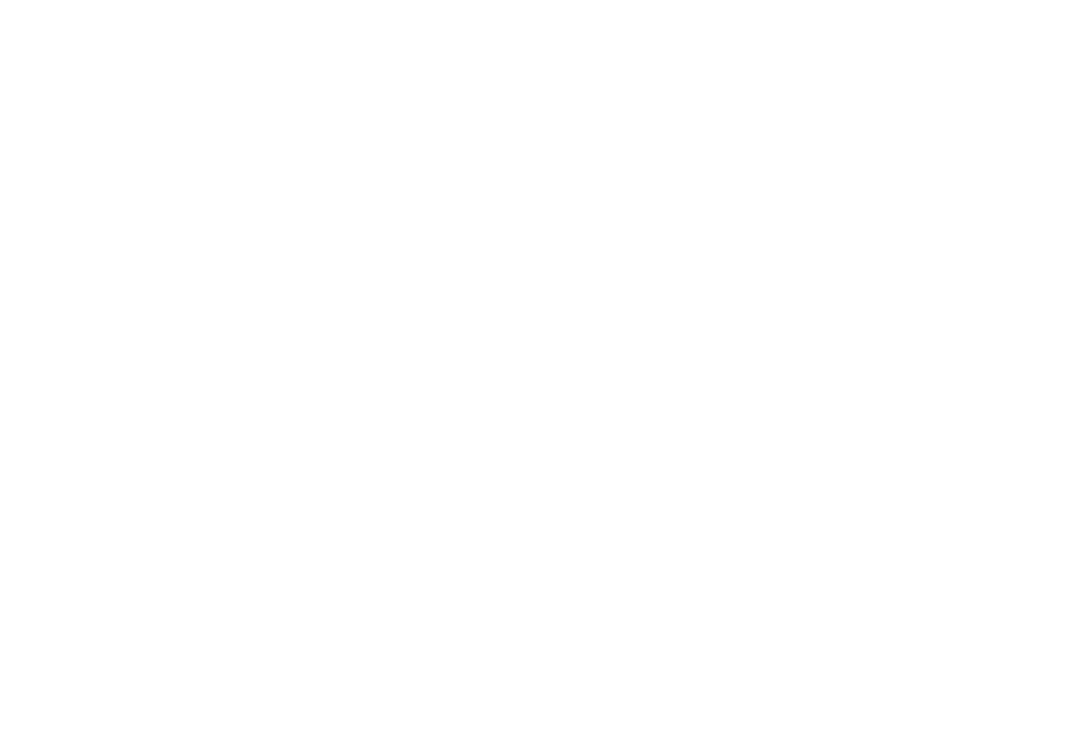
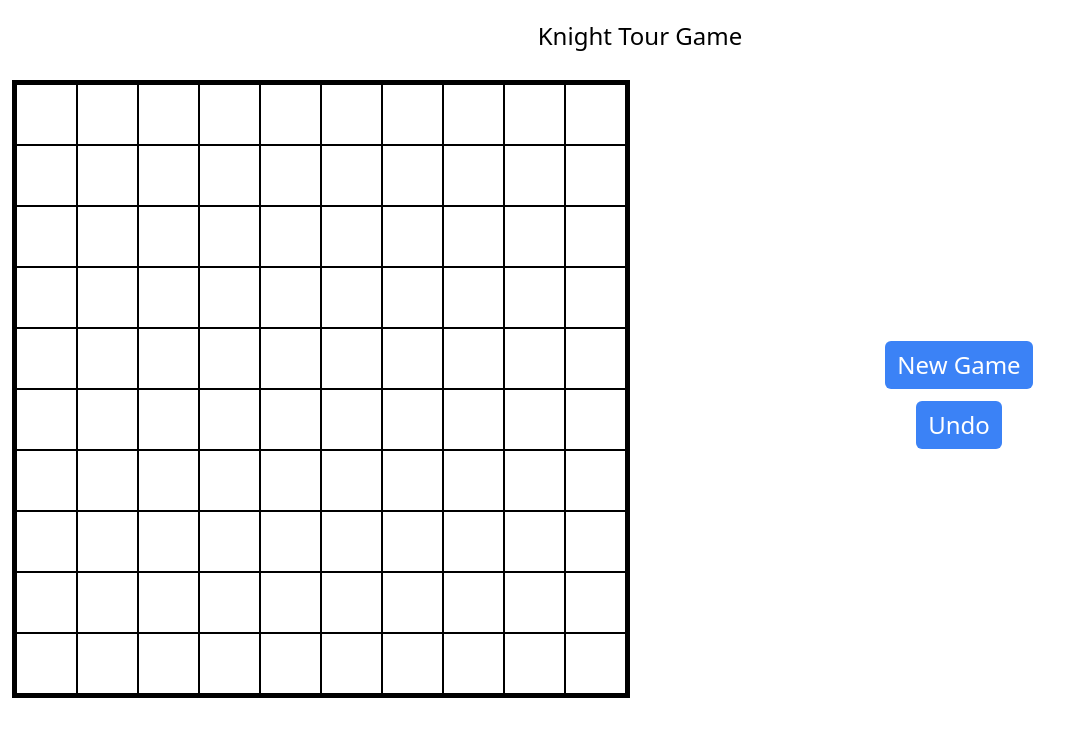
Before and after one commit to Dimitris-Toulis/knight-tour-game, a SvelteKit app: page / in a window 1280 px wide. Shown: the top 736 px of the page, without its empty margins (0-1084 px from the left). Built offline with nearby package versions, Linux system fonts and the light colour scheme.

Commit message:
Implement grid and checks

```diff
--- a/src/lib/components/button.svelte
+++ b/src/lib/components/button.svelte
@@ -1 +1,7 @@
-<button on:click class="bg-blue-500 px-3 py-2 rounded-md text-white"><slot></slot></button>
+<script>
+	export let xl = false;
+</script>
+
+<button on:click class="bg-blue-500 px-3 py-2 rounded-md text-white" class:text-2xl={xl}
+	><slot></slot></button
+>
--- /dev/null
+++ b/src/lib/components/tile.svelte
@@ -0,0 +1,10 @@
+<script>
+	export let num;
+</script>
+
+<button
+	on:click
+	class="aspect-ratio-square border-black border-1 flex place-items-center justify-center"
+>
+	<span>{num == 0 ? "" : num}</span>
+</button>
--- /dev/null
+++ b/src/lib/helpers.ts
@@ -0,0 +1,9 @@
+export type Point = { x: number; y: number };
+export function tileI(p: Point, d: { x: number; y: number }) {
+	return p.x + p.y * d.x;
+}
+export function tileC(index: number, d: { x: number; y: number }): Point {
+	const x = index % d.x;
+	const y = (index - x) / d.x;
+	return { x, y };
+}
--- a/src/routes/+page.svelte
+++ b/src/routes/+page.svelte
@@ -1,6 +1,47 @@
 <script lang="ts">
 	import Button from "$lib/components/button.svelte";
+	import Tile from "$lib/components/tile.svelte";
+	import { tileC, tileI } from "$lib/helpers";
+	import type { Point } from "$lib/helpers";
+
+	const dimensions = { x: 10, y: 10 };
+	const grid = Array(dimensions.x * dimensions.y).fill(0);
+
+	let counter = 1;
+	let lastTile = -1;
+	function canGo(from: Point, to: Point) {
+		if (lastTile == -1) return true;
+		const distance = Math.abs(from.x - to.x) + Math.abs(from.y - to.y);
+		return (
+			Math.abs(from.x - to.x) + Math.abs(from.y - to.y) == 3 &&
+			Math.abs(from.x - to.x) > 0 &&
+			Math.abs(from.y - to.y) > 0
+		);
+	}
+	function gridClick(index: number) {
+		if (grid[index] == 0 && canGo(tileC(lastTile, dimensions), tileC(index, dimensions))) {
+			grid[index] = counter;
+			counter++;
+			lastTile = index;
+		}
+	}
 </script>
 
-<main class="p-3">
-</main>
+<div class="px-3 py-5 min-h-[100dvh] flex flex-col gap-7">
+	<h1 class="text-center text-2xl font-500">Knight Tour Game</h1>
+	<main class="flex-1">
+		<div class="grid md:grid-cols-2 gap-5">
+			<div class="flex place-items-center justify-center">
+				<div class="grid grid-cols-10 border-4 border-black max-w-[min(80dvh,80dvw)] flex-1">
+					{#each grid as n, index (index)}
+						<Tile num={n} on:click={() => gridClick(index)}></Tile>
+					{/each}
+				</div>
+			</div>
+			<div class="flex flex-col gap-3 place-items-center justify-center pbs-3 grid-">
+				<div><Button xl>New Game</Button></div>
+				<div><Button xl>Undo</Button></div>
+			</div>
+		</div>
+	</main>
+</div>
```
